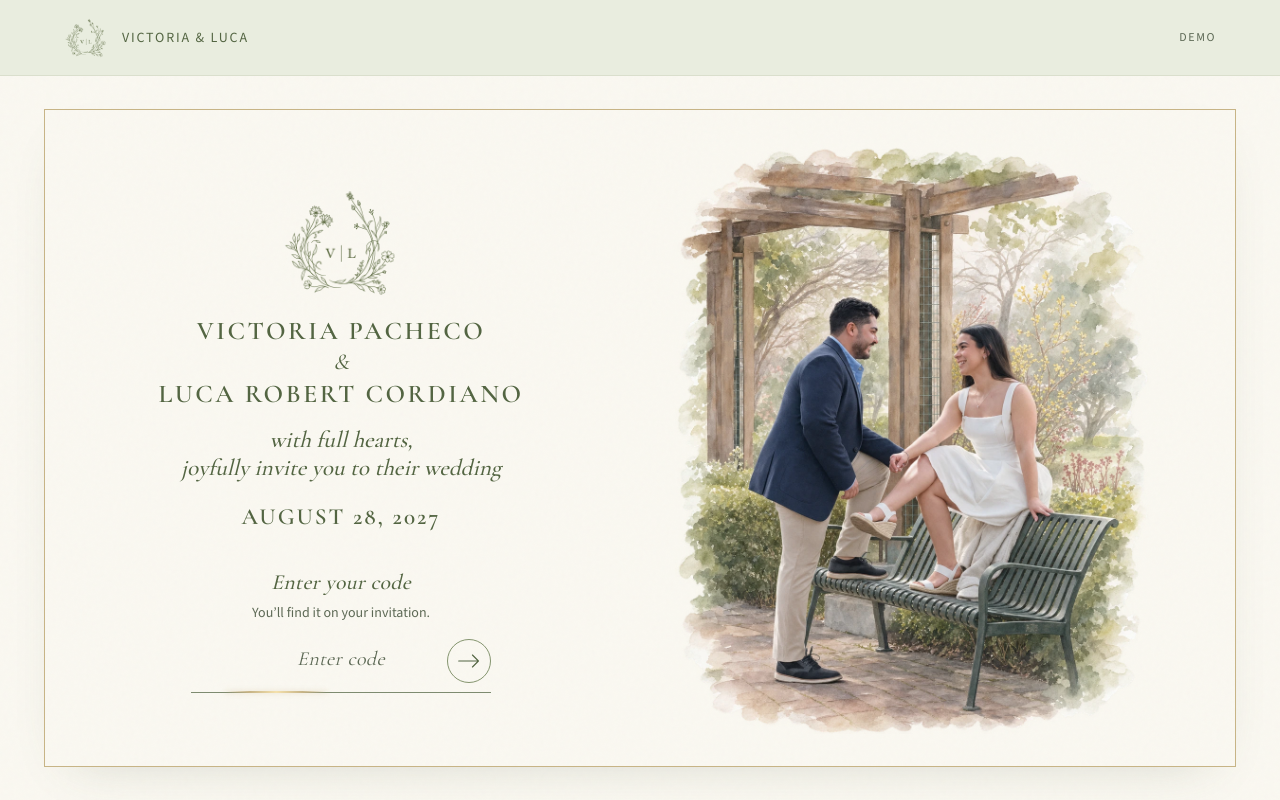
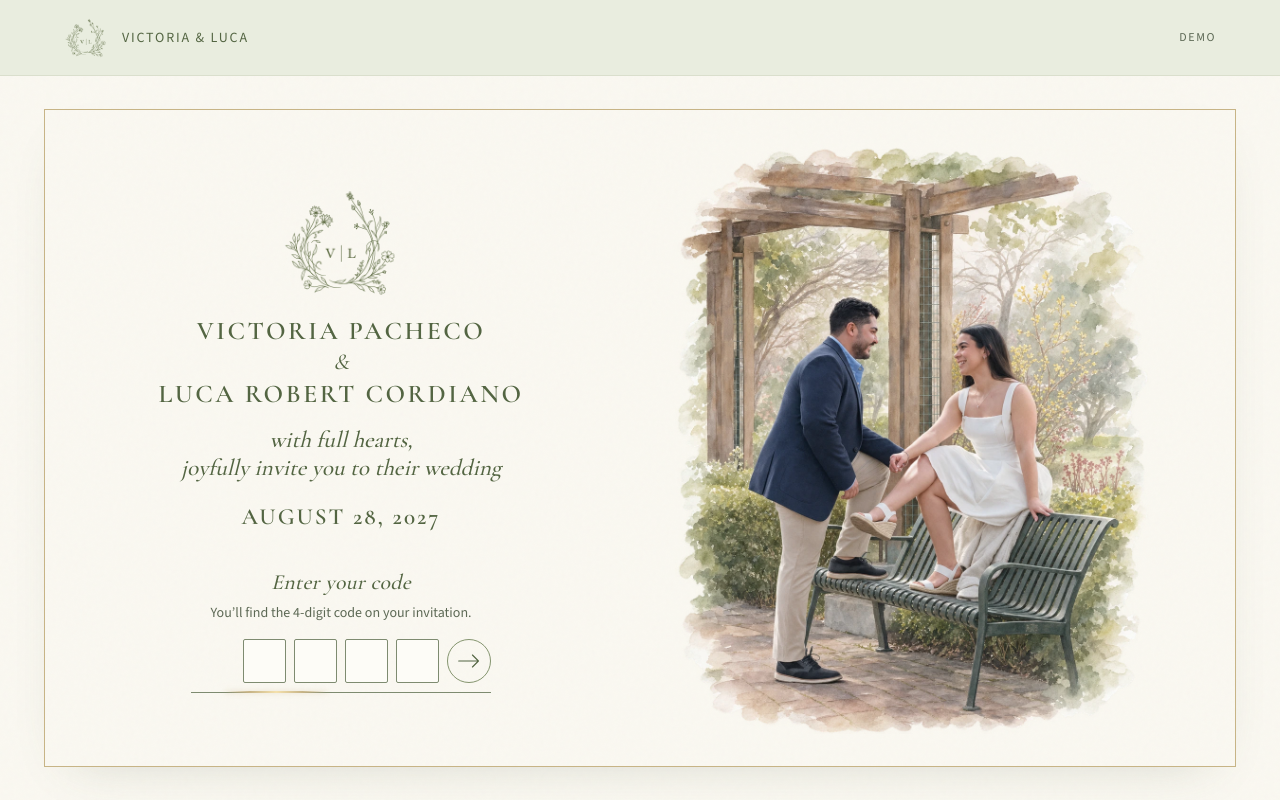
Before and after one commit to karsenwimmer/karsen-sarah-wedding, a Next.js app: page /demo/rsvp in a window 1280 px wide. Built offline with nearby package versions, Linux system fonts and the light colour scheme; a web font is replaced by a local one.

Commit message:
Use four-digit invitation codes with four visual entry boxes

```diff
--- a/src/app/demo/rsvp/demo-data.ts
+++ b/src/app/demo/rsvp/demo-data.ts
@@ -11,6 +11,7 @@ export const demoWedding = {
 export type DemoGuest = { id: string; name: string; child?: boolean };
 export type DemoInvitation = {
   code: string;
+  storageId: string;
   label: string;
   household: string;
   reception: boolean;
@@ -18,12 +19,12 @@ export type DemoInvitation = {
 };
 
 export const demoInvitations: DemoInvitation[] = [
-  { code: "ROSE24", label: "A couple", household: "Jordan & Taylor", reception: true,
+  { code: "1234", storageId: "ROSE24", label: "A couple", household: "Jordan & Taylor", reception: true,
     guests: [{ id: "jordan", name: "Jordan Morgan" }, { id: "taylor", name: "Taylor Morgan" }] },
-  { code: "OAK123", label: "A family", household: "The Bennett Family", reception: true,
+  { code: "5678", storageId: "OAK123", label: "A family", household: "The Bennett Family", reception: true,
     guests: [{ id: "sam", name: "Sam Bennett" }, { id: "riley", name: "Riley Bennett" },
       { id: "avery", name: "Avery Bennett", child: true }, { id: "charlie", name: "Charlie Bennett", child: true }] },
-  { code: "FERN26", label: "Ceremony only", household: "Casey & Drew", reception: false,
+  { code: "9012", storageId: "FERN26", label: "Ceremony only", household: "Casey & Drew", reception: false,
     guests: [{ id: "casey", name: "Casey Ellis" }, { id: "drew", name: "Drew Ellis" }] }
 ];
 
@@ -36,7 +37,7 @@ export function findInvitation(code: string) {
 }
 
 export function storageKey(invite: DemoInvitation) {
-  return `wedding-rsvp-demo:v1:${invite.code}`;
+  return `wedding-rsvp-demo:v1:${invite.storageId}`;
 }
 
 export function emptyResponses(invite: DemoInvitation): GuestResponse[] {
--- a/src/app/demo/rsvp/rsvp-demo.tsx
+++ b/src/app/demo/rsvp/rsvp-demo.tsx
@@ -9,6 +9,7 @@ import s from "./rsvp.module.css";
 
 export function RsvpDemo() {
   const [code, setCode] = useState("");
+  const [codePosition, setCodePosition] = useState(0);
   const [invite, setInvite] = useState<DemoInvitation | null>(null);
   const [answers, setAnswers] = useState<GuestResponse[]>([]);
   const [note, setNote] = useState("");
@@ -170,6 +171,11 @@ export function RsvpDemo() {
 
   function openInvitation(event: FormEvent) {
     event.preventDefault();
+    if (!/^\d{4}$/.test(code)) {
+      setCodeError("Please enter the 4-digit code from your invitation.");
+      codeInput.current?.focus();
+      return;
+    }
     const found = findInvitation(code);
     if (!found) {
       setCodeError("We couldn’t find that invitation. Please check the code on your invite and try again.");
@@ -224,7 +230,7 @@ export function RsvpDemo() {
   function switchInvitation() {
     if (scrollFrame.current !== null) cancelAnimationFrame(scrollFrame.current);
     scrollFrame.current = null;
-    setInvite(null); setCode(""); setCodeError(""); setResetting(false); setResetNotice("");
+    setInvite(null); setCode(""); setCodePosition(0); setCodeError(""); setResetting(false); setResetNotice("");
     setAnswers([]); setNote(""); setConfirmed(false); setErrors({});
     requestAnimationFrame(() => codeInput.current?.focus());
     window.scrollTo({ top: 0, behavior: "instant" });
@@ -271,10 +277,16 @@ export function RsvpDemo() {
               <button type="button" onClick={switchInvitation}>Change invitation</button>
             </div> : <>
             <h2 id="entry-title" data-invite-reveal="heading"><label htmlFor="invitation-code">Enter your code</label></h2>
-            <p id="code-help" className={s.codeExplanation} data-invite-reveal="copy">You’ll find it on your invitation.</p>
-            <form onSubmit={openInvitation}>
+            <p id="code-help" className={s.codeExplanation} data-invite-reveal="copy">You’ll find the 4-digit code on your invitation.</p>
+            <form onSubmit={openInvitation} noValidate>
               <div className={`${s.codeBar} ${codeError ? s.codeBarError : ""}`}>
-                <input ref={codeInput} id="invitation-code" name="invitation-code" className={s.codeInput} value={code} onChange={(event) => { setCode(event.target.value); setCodeError(""); }} autoCapitalize="characters" autoCorrect="off" autoComplete="off" spellCheck={false} maxLength={24} placeholder="Enter code" aria-invalid={Boolean(codeError)} aria-describedby={codeError ? "code-help code-error" : "code-help"} required />
+                <span className={s.codeDigits} aria-hidden="true">{Array.from({ length: 4 }, (_, index) => <span key={index} data-active={index === codePosition}>{code[index] ?? ""}</span>)}</span>
+                <input ref={codeInput} id="invitation-code" name="invitation-code" className={s.codeInput} value={code}
+                  onChange={(event) => { const next = event.currentTarget.value.replace(/\D/g, "").slice(0, 4); setCode(next); setCodePosition(Math.min(event.currentTarget.selectionStart ?? next.length, 3)); setCodeError(""); }}
+                  onSelect={(event) => setCodePosition(Math.min(event.currentTarget.selectionStart ?? code.length, 3))}
+                  onClick={(event) => { const input = event.currentTarget; const rect = input.getBoundingClientRect(); const index = Math.min(Math.max(Math.floor((event.clientX - rect.left) / rect.width * 4), 0), code.length, 3); input.setSelectionRange(index, Math.min(index + 1, code.length)); setCodePosition(index); }}
+                  onPaste={(event) => { event.preventDefault(); const next = event.clipboardData.getData("text").replace(/\D/g, "").slice(0, 4); setCode(next); setCodeError(""); setCodePosition(Math.min(next.length, 3)); requestAnimationFrame(() => codeInput.current?.setSelectionRange(next.length, next.length)); }}
+                  inputMode="numeric" pattern="[0-9]{4}" autoCorrect="off" autoComplete="off" spellCheck={false} maxLength={4} aria-invalid={Boolean(codeError)} aria-describedby={codeError ? "code-help code-error" : "code-help"} required />
                 <button className={s.codeSubmit} type="submit" aria-label="Open my invitation"><Arrow /></button>
               </div>
               {codeError && <p id="code-error" className={s.error} role="alert">{codeError}</p>}
--- a/src/app/demo/rsvp/rsvp.module.css
+++ b/src/app/demo/rsvp/rsvp.module.css
@@ -64,10 +64,14 @@
 .codeBar::before { content: ""; grid-column: 1; grid-row: 1; }
 .codeBar:focus-within { border-bottom-color: var(--ink); box-shadow: 0 1px 0 var(--ink); }
 .root .codeBarError { border-bottom-color: var(--error); box-shadow: 0 1px 0 var(--error); }
-.root .codeBar input { grid-column: 2; grid-row: 1; text-align: center; width: 100%; min-width: 0; min-height: 44px; margin: 0; padding: 8px 12px; border: 0; background: transparent; border-radius: 0; box-shadow: none; color: var(--ink); font-size: 1rem; text-transform: uppercase; letter-spacing: .13em; }
+.root .codeBar .codeInput { grid-column: 2; grid-row: 1; z-index: 1; text-align: center; width: 100%; min-width: 0; height: 44px; min-height: 44px; margin: 0; padding: 0; border: 0; background: transparent; border-radius: 0; box-shadow: none; color: transparent; -webkit-text-fill-color: transparent; caret-color: transparent; font-size: 1.25rem; }
 .root .codeBar input:focus { outline: none; box-shadow: none; }
-.root .codeBar input::placeholder { font-family: var(--font-display), Georgia, serif; font-size: 1.25rem; font-style: italic; letter-spacing: .02em; text-transform: none; color: var(--muted); opacity: 1; }
-.codeInput { caret-color: var(--ink); }
+.codeDigits { grid-column: 2; grid-row: 1; display: grid; grid-template-columns: repeat(4, minmax(0, 1fr)); gap: 8px; pointer-events: none; }
+.root .codeInput::selection { background: transparent; color: transparent; }
+.codeDigits > span { display: grid; place-items: center; height: 44px; border: 1px solid var(--control-line); border-radius: 2px; color: var(--ink); background: #fdfcf7; font-family: var(--font-display), Georgia, serif; font-size: 1.5rem; line-height: 1; font-variant-numeric: tabular-nums; }
+.codeBar:focus-within .codeDigits > span[data-active="true"] { border-color: var(--ink); box-shadow: 0 0 0 1px var(--ink); background: var(--sage-pale); }
+.codeBarError .codeDigits > span { border-color: var(--error); }
+.codeBarError:focus-within .codeDigits > span[data-active="true"] { box-shadow: 0 0 0 1px var(--error); }
 .codeSubmit { grid-column: 3; grid-row: 1; display: grid; place-items: center; width: 44px; height: 44px; padding: 0; border: 1px solid #85956f; border-radius: 50%; background: transparent; color: var(--ink); transition: background 160ms ease, border-color 160ms ease, transform 160ms var(--ease-out); }
 .codeSubmit:focus-visible { border-color: var(--ink); background: #e4ead8; }
 .arrow { width: 24px; height: 18px; }
```
Also changed, not shown: 2 other files (tests, documents, lock files or other folders).
